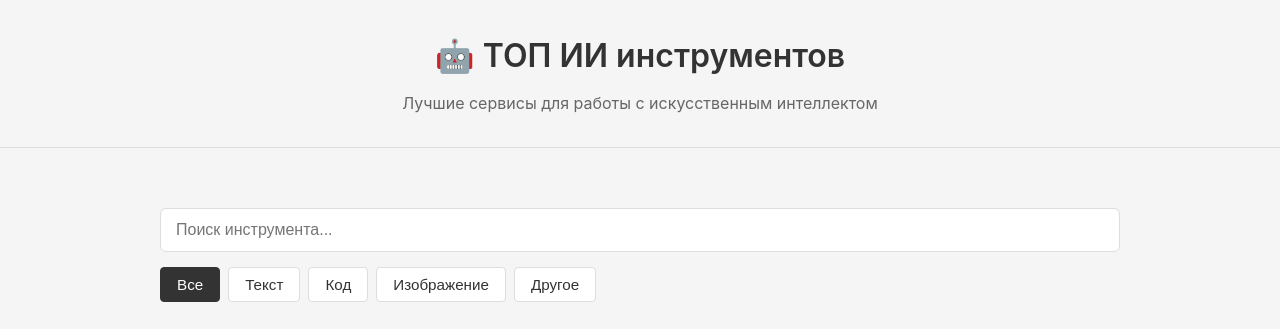
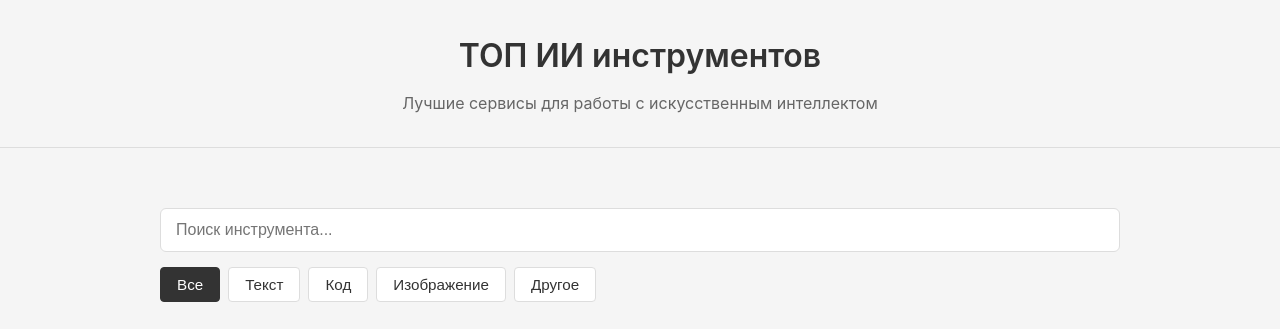
Before and after one commit to artigagarin81-ux/ai-tools-hub, a plain HTML site: page index.html in a window 1280 px wide. Shown: the top 329 px of the page. Drawn offline with Linux system fonts and the light colour scheme.

Commit message:
Update index.html

```diff
--- a/index.html
+++ b/index.html
@@ -11,7 +11,7 @@
 </head>
 <body>
     <header>
-        <h1>🤖 ТОП ИИ инструментов</h1>
+        <h1>ТОП ИИ инструментов</h1>
         <p class="subtitle">Лучшие сервисы для работы с искусственным интеллектом</p>
     </header>
 
```
